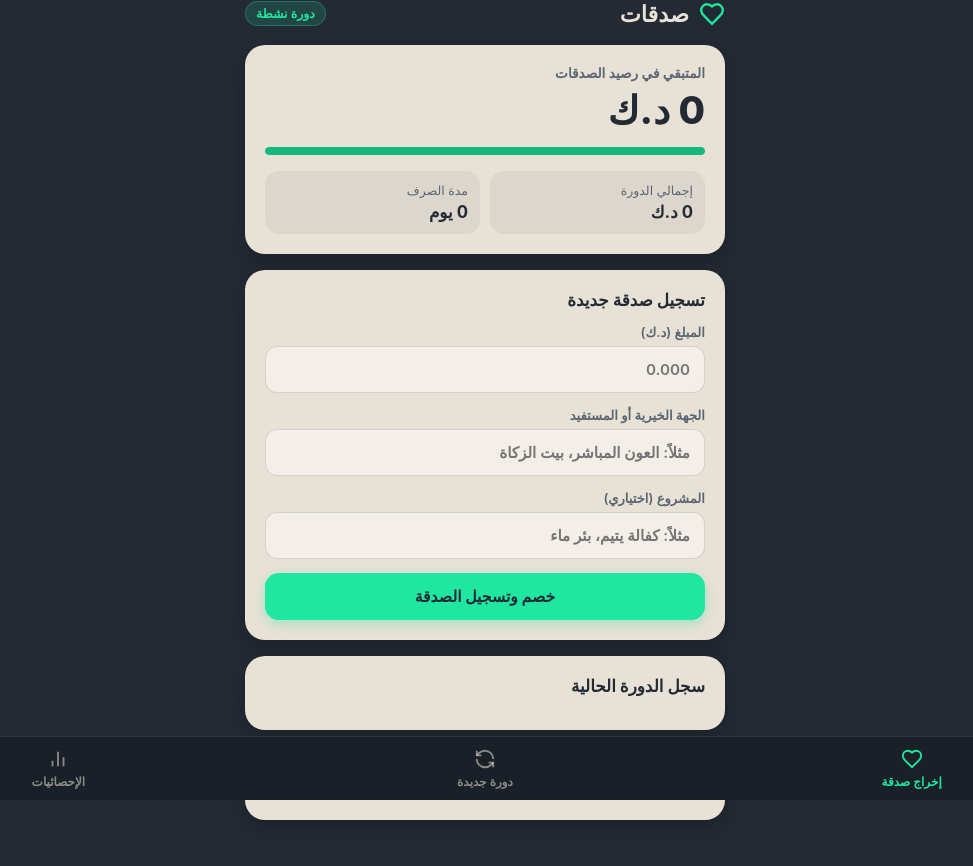
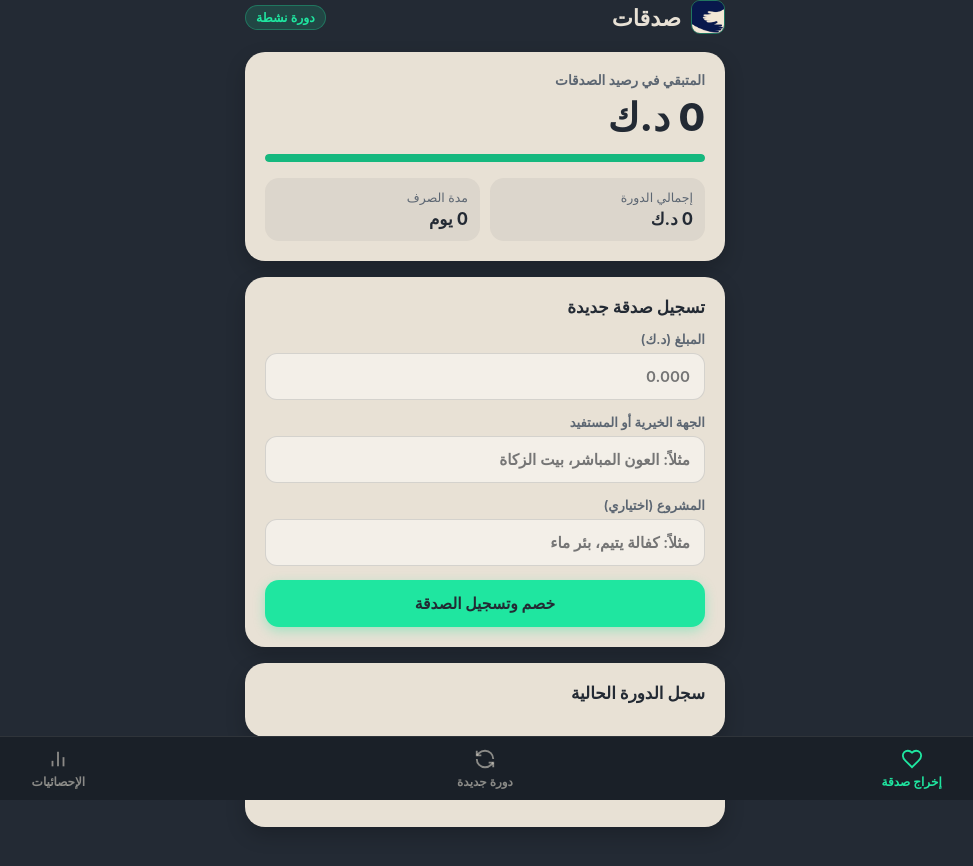
Before and after one commit to khalidmaz/sadagat, a plain HTML site: page index.html in a window 1280 px wide. Shown: the whole page, without its empty margins (155-1128 px from the left). Drawn offline with Linux system fonts and the light colour scheme.

Commit message:
add-icon

```diff
--- a/index.html
+++ b/index.html
@@ -8,6 +8,8 @@
 <meta name="apple-mobile-web-app-title" content="صدقات">
 <meta name="theme-color" content="#232A34">
 <link rel="manifest" href="manifest.json">
+<link rel="apple-touch-icon" href="icon.png">
+<link rel="icon" type="image/png" href="icon.png">
 <title>صدقات</title>
 <style>
 :root{--navy:#232A34;--navy-dark:#1A2028;--ivory:#E8E1D5;--ivory-light:#F3EFE8;--mint:#1FE6A0;--mint-dark:#15B87E;--danger:#D9534F;--text-dark:#1E242B;--text-muted:#5C6672}
@@ -16,6 +18,7 @@ body{background:var(--navy);color:var(--ivory);margin:0;padding:16px;padding-top
 .container{max-width:480px;margin:0 auto}
 .app-header{display:flex;align-items:center;justify-content:space-between;margin-bottom:18px}
 .app-title{display:flex;align-items:center;gap:10px;font-size:1.4rem;font-weight:800;color:var(--ivory)}
+.app-logo{width:34px;height:34px;border-radius:9px;object-fit:cover;border:1.5px solid rgba(31,230,160,0.4)}
 .badge-accent{background:rgba(31,230,160,0.15);color:var(--mint);padding:4px 10px;border-radius:20px;font-size:0.78rem;font-weight:600;border:1px solid rgba(31,230,160,0.3)}
 .card{background:var(--ivory);color:var(--text-dark);border-radius:20px;padding:20px;margin-bottom:16px;box-shadow:0 8px 20px rgba(0,0,0,0.2)}
 .card-header{display:flex;align-items:center;gap:8px;font-size:1.05rem;font-weight:700;margin-bottom:14px;color:var(--navy)}
@@ -53,7 +56,7 @@ input{width:100%;padding:13px 14px;border-radius:12px;border:1.5px solid rgba(35
 <div class="container">
 <div class="print-header"><h1 style="margin:0;color:#232A34">تقرير إحصائيات الصدقات</h1><p id="printDate" style="margin:5px 0 0;color:#555;font-size:0.9rem"></p></div>
 <div class="app-header no-print">
-<div class="app-title"><svg width="26" height="26" viewBox="0 0 24 24" fill="none" stroke="#1FE6A0" stroke-width="2.2"><path d="M19 14c1.49-1.46 3-3.21 3-5.5A5.5 5.5 0 0 0 16.5 3c-1.76 0-3 .5-4.5 2-1.5-1.5-2.74-2-4.5-2A5.5 5.5 0 0 0 2 8.5c0 2.3 1.5 4.05 3 5.5l7 7Z"/></svg><span>صدقات</span></div>
+<div class="app-title"><img src="icon.png" alt="صدقات" class="app-logo" onerror="this.style.display='none'"><span>صدقات</span></div>
 <div class="badge-accent" id="headerStartDate">دورة نشطة</div>
 </div>
 
@@ -124,4 +127,3 @@ input{width:100%;padding:13px 14px;border-radius:12px;border:1.5px solid rgba(35
 if('serviceWorker' in navigator){navigator.serviceWorker.getRegistrations().then(r=>{for(let reg of r)reg.unregister()})}
 
 function getTodayStr(){const d=new Date();return d.getFullYear()+'-'+String(d.getMonth()+1).padStart(2,'0')+'-'+String(d.getDate()).padStart(2,'0')}
-function parseCleanNumber(val){if(!val)return 0;const m={'٠':'0','١':'1','٢':'2','٣':'3','٤':'4','٥':'5','٦':'6','٧':'7','٨':'8','٩':'9','۰':'0','۱':'1','۲':'2','۳':'3','۴':'4','۵':'5','۶':'6','۷':'7','۸':'8','۹':'9','٫':'.','،':'.'};return parseFloat(String(val).replace(/[٠-٩۰-۹٫،]/g,c=>m[c]).replace(/[^\d.-]/g,''))||0}
```
Also changed, not shown: icon.png (added), manifest.json, 1 other file.
